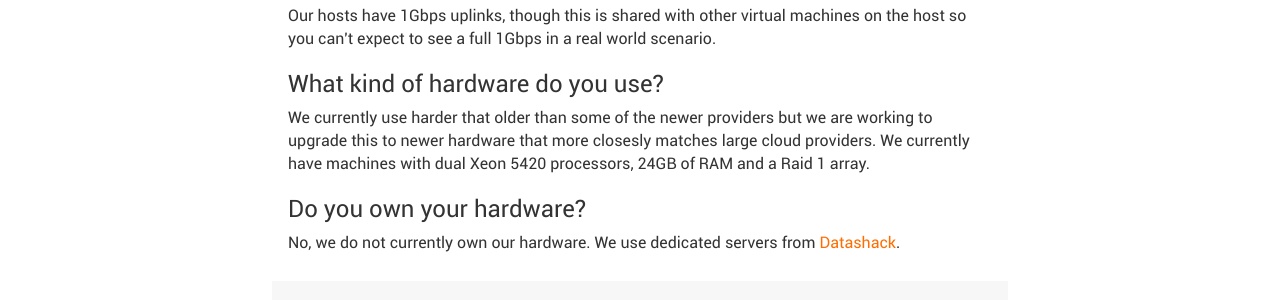
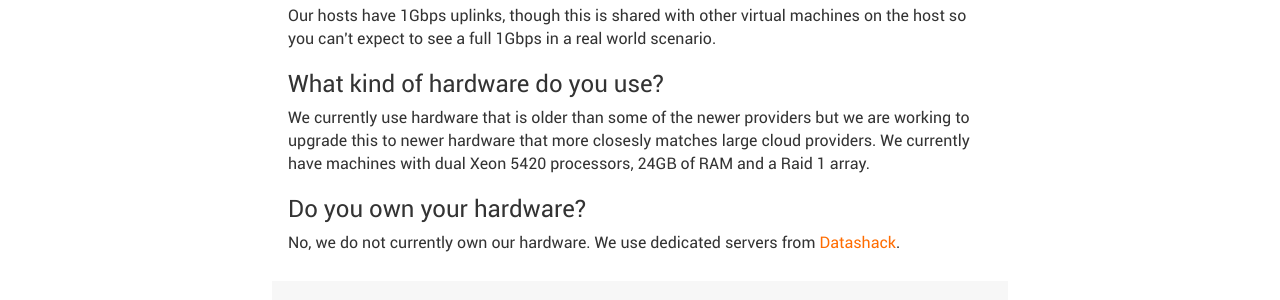
Before and after one commit to silverp1/bitkumo-website, a Jekyll site: the page built from faq.html, in a window 1280 px wide and 900 px high, scrolled down 1129 px. Shown: the part 152-452 px from the top of the window. Built offline with Jekyll 4.4.1, drawn with Linux system fonts in a browser that asks for light colours; nearby versions of some CDN libraries.

Commit message:
Added Discourse and Reworded some things in the FAQ

```diff
--- a/contact.html
+++ b/contact.html
@@ -28,6 +28,7 @@
   </div>
   <div class="muted-row">
     <h3>Other</h3>
+    <p>Join our <a href="https://ask.bitkumo.com">Community Site</p>
     <p>Feel free to chat with us on Freenode in #bitkumo</p>
   </div>
 </div>
--- a/faq.html
+++ b/faq.html
@@ -29,7 +29,7 @@
       <h3>What sort of uplink do your hosts have?</h3>
       <p>Our hosts have 1Gbps uplinks, though this is shared with other virtual machines on the host so you can't expect to see a full 1Gbps in a real world scenario.</p>
       <h3>What kind of hardware do you use?</h3>
-      <p>We currently use harder that older than some of the newer providers but we are working to upgrade this to newer hardware that more closesly matches large cloud providers. We currently have machines with dual Xeon 5420 processors, 24GB of RAM and a Raid 1 array.</p>
+      <p>We currently use hardware that is older than some of the newer providers but we are working to upgrade this to newer hardware that more closesly matches large cloud providers. We currently have machines with dual Xeon 5420 processors, 24GB of RAM and a Raid 1 array.</p>
       <h3>Do you own your hardware?</h3>
       <p>No, we do not currently own our hardware. We use dedicated servers from <a class="faq-link" href="https://datashack.net">Datashack</a>.</p>
   </div>
```
